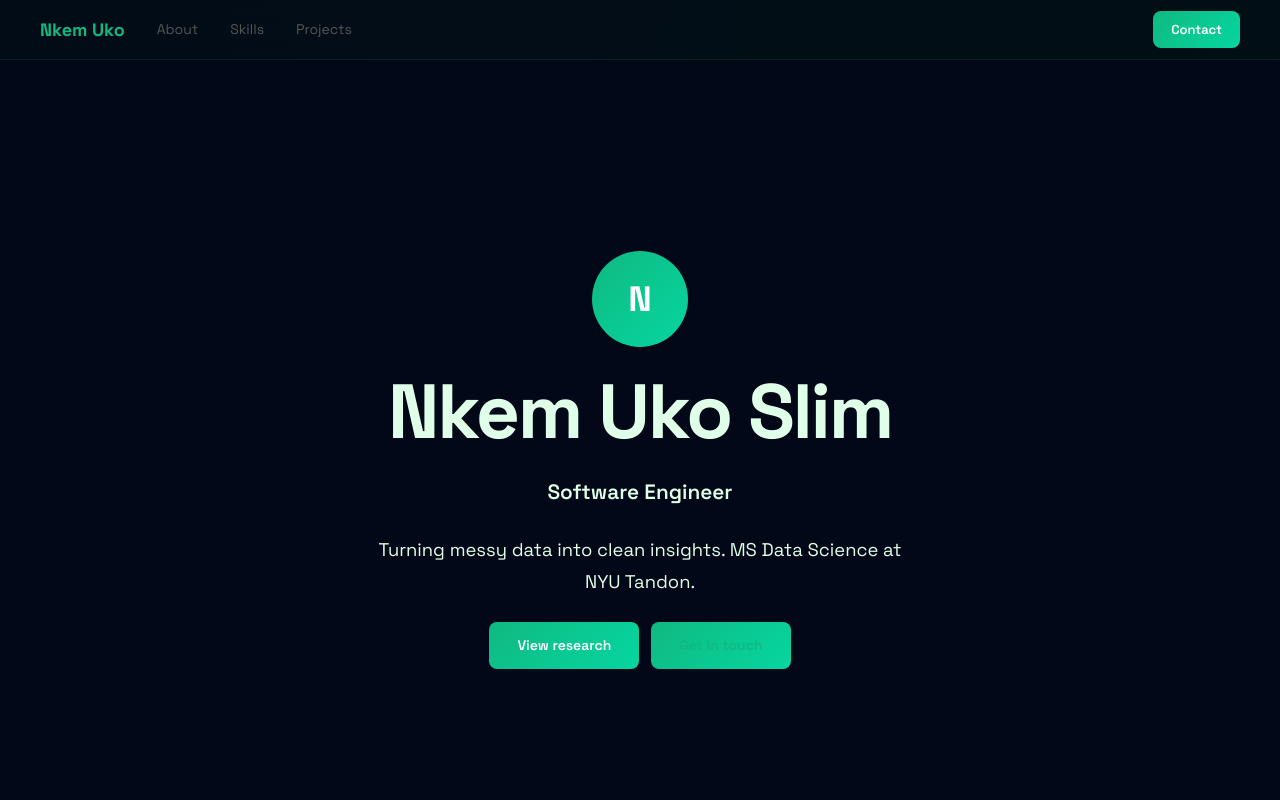
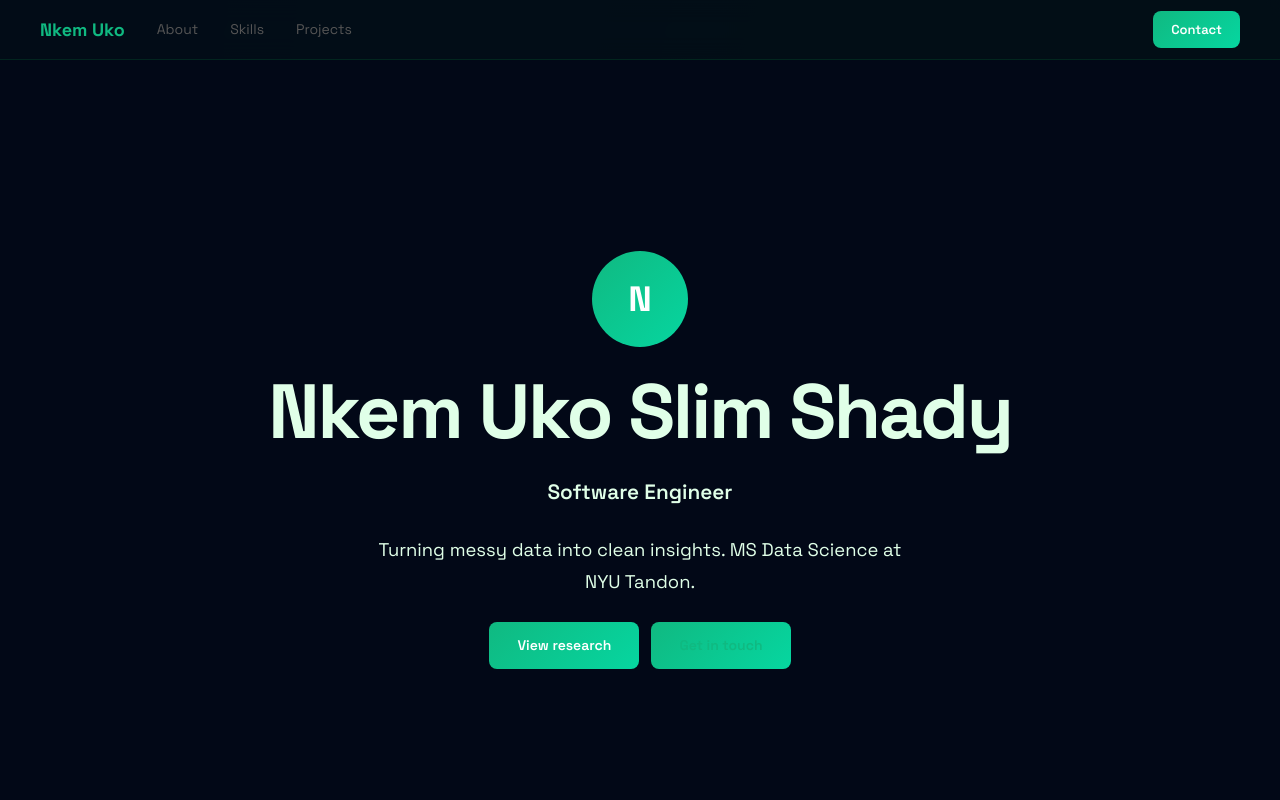
Before and after one commit to NkemSlimShady/folio-auroradark-5d7fe86a, a plain HTML site: page index.html in a window 1280 px wide. Shown: the top 800 px of the page. Drawn offline with Linux system fonts and the light colour scheme.

Commit message:
feat: initial portfolio commit

```diff
--- a/index.html
+++ b/index.html
@@ -26,7 +26,7 @@
 function toggleNav(){document.getElementById('nav-links').classList.toggle('open');document.getElementById('nav-overlay').classList.toggle('open');}
 function closeNav(){document.getElementById('nav-links').classList.remove('open');document.getElementById('nav-overlay').classList.remove('open');}
 </script>
-<section class="hero" id="hero" style="background:#020817;color:#e2ffe8"><div class="hi"><div class="avp">N</div><h1>Nkem Uko Slim</h1><p class="jt">Software Engineer</p><p class="tl">Turning messy data into clean insights. MS Data Science at NYU Tandon.</p><div class="hc"><a href="#projects" class="btn">View research</a><a href="#contact" class="btn btn-o">Get in touch</a></div></div></section>
+<section class="hero" id="hero" style="background:#020817;color:#e2ffe8"><div class="hi"><div class="avp">N</div><h1>Nkem Uko Slim Shady</h1><p class="jt">Software Engineer</p><p class="tl">Turning messy data into clean insights. MS Data Science at NYU Tandon.</p><div class="hc"><a href="#projects" class="btn">View research</a><a href="#contact" class="btn btn-o">Get in touch</a></div></div></section>
 <section class="about" id="about" style="background:#041020;color:#c8efd8"><div class="c"><div class="ag"><div><h2>About</h2><p>A data science graduate student passionate about machine learning, statistics, and making sense of complex systems. Research assistant at the NYU AI lab working on NLP for healthcare.</p><div class="am"><div class="ami"><strong>Location</strong>New York, NY</div><div class="ami"><strong>Email</strong><a href="mailto:sam@nyu.edu">sam@nyu.edu</a></div></div></div><div class="av2"></div></div></div></section>
 <section class="skills" id="skills" style="background:#020817;color:#e2ffe8"><div class="c"><h2>Expertise</h2><div class="sg"><span class="st sp">Python</span><span class="st sd">R</span><span class="st so">PyTorch</span><span class="st sp">TensorFlow</span><span class="st sd">SQL</span><span class="st so">Spark</span><span class="st sp">Tableau</span><span class="st sd">Scikit-learn</span><span class="st so">Pandas</span><span class="st sp">NLP</span><span class="st sd">Computer Vision</span><span class="st so">Statistics</span></div></div></section>
 <section class="projects" id="projects" style="background:#041020;color:#c8efd8"><div class="c"><h2>Research and projects</h2><div class="pg"><div class="pc"><div class="pt">📊</div><div class="pb"><h3>NYC Crime Prediction</h3><p>ML model predicting crime hotspots with 87% accuracy. Submitted to IEEE student conference.</p><div class="pl"> </div></div></div><div class="pc"><div class="pt">⚡</div><div class="pb"><h3>NLP Bias Detector</h3><p>Tool detecting gender bias in job descriptions. Piloted with 3 NYC startups.</p><div class="pl"> </div></div></div><div class="pc"><div class="pt">📡</div><div class="pb"><h3>Stock Sentiment Model</h3><p>LSTM model correlating Twitter sentiment with S&amp;P 500 returns. Pearson r = 0.73.</p><div class="pl"> </div></div></div></div></div></section>
```
